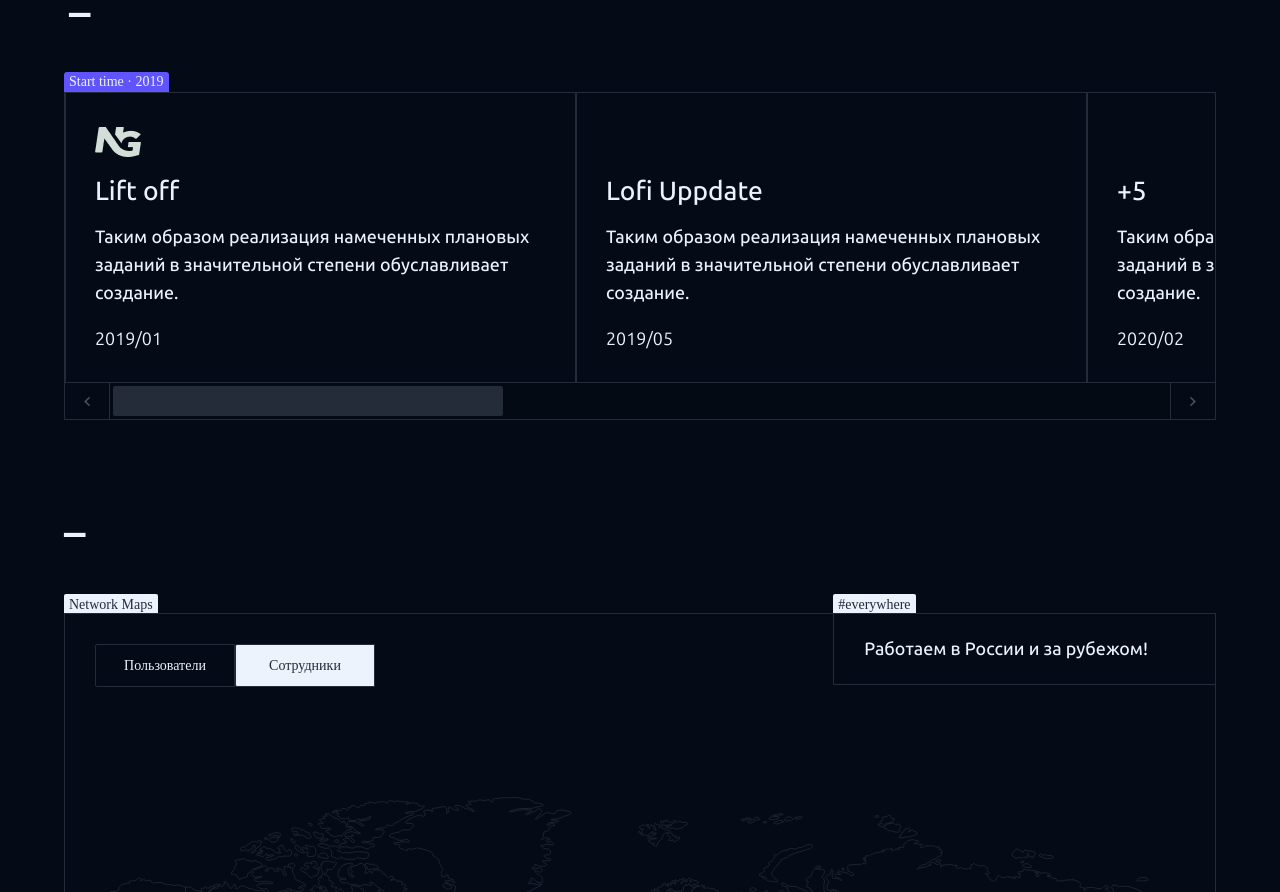
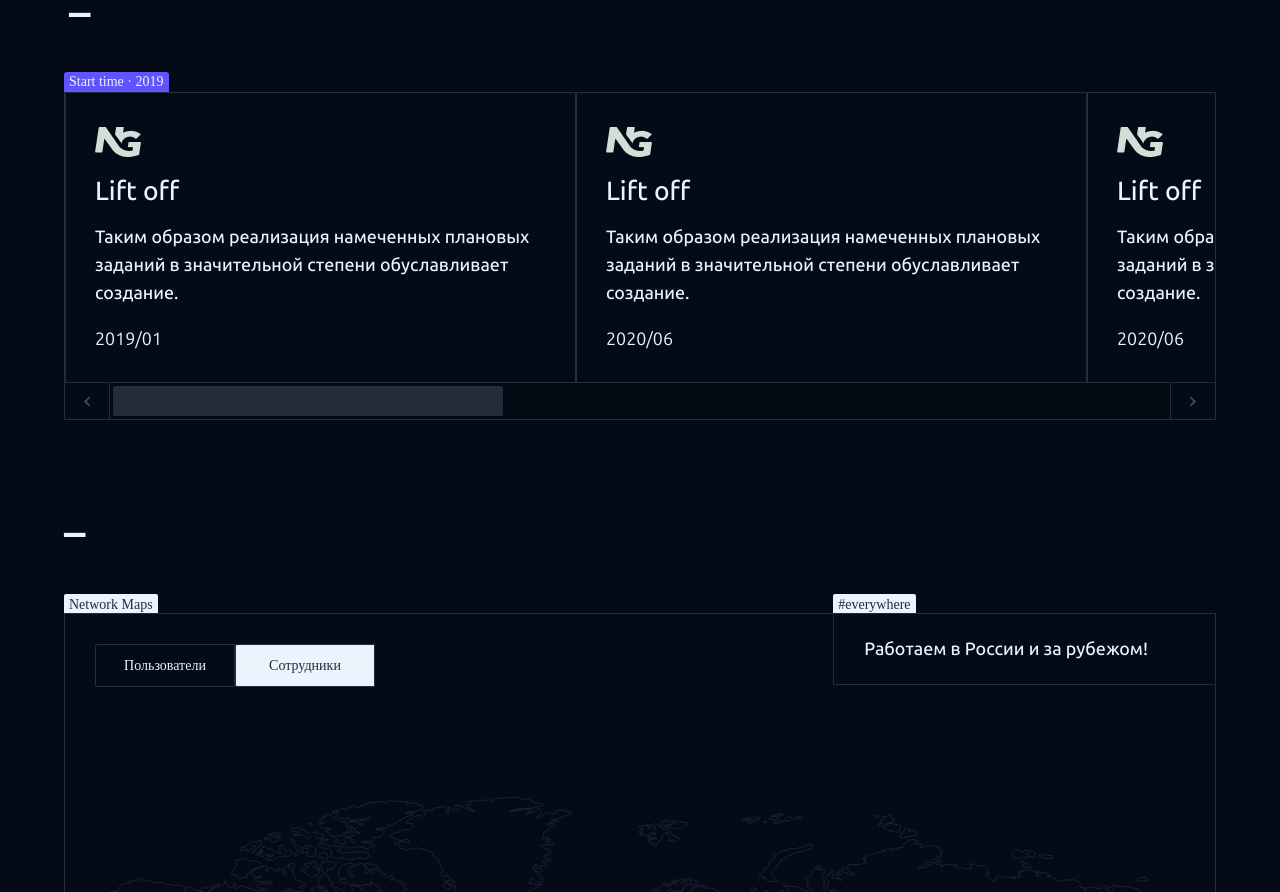
Before and after one commit to abdulhafiz7156/network-group, a Vue app: page / in a window 1280 px wide. Shown: the part 1760-2652 px from the top of the page. Built offline with nearby package versions, Linux system fonts and the light colour scheme; a web font is replaced by a local one.

Commit message:
add icons

```diff
--- a/src/App.vue
+++ b/src/App.vue
@@ -23,13 +23,12 @@ export default {
   setup() {
     const timelines = ref([
       { id: 1, img: 'ng-logo.png', imgAlt: 'NG logo', title: 'Lift off', text: 'Таким образом реализация намеченных плановых заданий в значительной степени обуславливает создание.', data: '2019/01' },
-      { id: 2, img: '', imgAlt: 'NG logo', title: 'Lofi Uppdate', text: 'Таким образом реализация намеченных плановых заданий в значительной степени обуславливает создание.', data: '2019/05' },
-      { id: 3, img: '', imgAlt: 'NG logo', title: '+5', text: 'Таким образом реализация намеченных плановых заданий в значительной степени обуславливает создание.', data: '2020/02' },
       { id: 4, img: 'ng-logo.png', imgAlt: 'NG logo', title: 'Lift off', text: 'Таким образом реализация намеченных плановых заданий в значительной степени обуславливает создание.', data: '2020/06' },
-      { id: 5, img: '', imgAlt: 'NG logo', title: 'Lift off', text: 'Таким образом реализация намеченных плановых заданий в значительной степени обуславливает создание.', data: '2024/01' },
-      { id: 6, img: '', imgAlt: 'NG logo', title: 'Lift off', text: 'Таким образом реализация намеченных плановых заданий в значительной степени обуславливает создание.', data: '2023/01' },
-      { id: 7, img: '', imgAlt: 'NG logo', title: 'Lift off', text: 'Таким образом реализация намеченных плановых заданий в значительной степени обуславливает создание.', data: '2024/01' },
-      { id: 8, img: '', imgAlt: 'NG logo', title: 'Lift off', text: 'Таким образом реализация намеченных плановых заданий в значительной степени обуславливает создание.', data: '2025/01' },
+      { id: 4, img: 'ng-logo.png', imgAlt: 'NG logo', title: 'Lift off', text: 'Таким образом реализация намеченных плановых заданий в значительной степени обуславливает создание.', data: '2020/06' },
+      { id: 4, img: 'ng-logo.png', imgAlt: 'NG logo', title: 'Lift off', text: 'Таким образом реализация намеченных плановых заданий в значительной степени обуславливает создание.', data: '2020/06' },
+      { id: 4, img: 'ng-logo.png', imgAlt: 'NG logo', title: 'Lift off', text: 'Таким образом реализация намеченных плановых заданий в значительной степени обуславливает создание.', data: '2020/06' },
+      { id: 4, img: 'ng-logo.png', imgAlt: 'NG logo', title: 'Lift off', text: 'Таким образом реализация намеченных плановых заданий в значительной степени обуславливает создание.', data: '2020/06' },
+      { id: 4, img: 'ng-logo.png', imgAlt: 'NG logo', title: 'Lift off', text: 'Таким образом реализация намеченных плановых заданий в значительной степени обуславливает создание.', data: '2020/06' },
     ]);
 
     const userPoints = ref([
@@ -273,7 +272,6 @@ export default {
     const animateTitle = (element, newText) => {
       const h3 = element.querySelector('h3');
       const cursor = '<span class="cursor">_</span>';
-      console.log(element, newText)
       gsap.to(h3, {
         duration: 3,
         text: newText + cursor,
```
